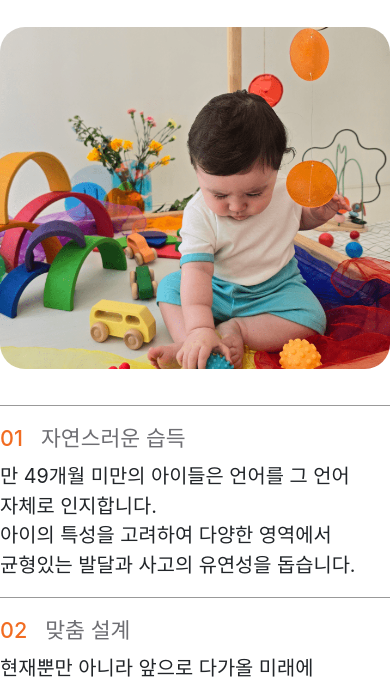
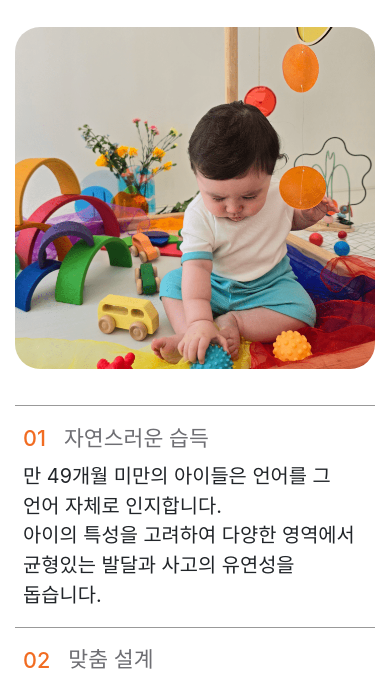
Before and after one commit to chaelsea000/lacals.github.io, a website: page regular.html in a window 390 px wide. Shown: the part 409-1089 px from the top of the page. Drawn offline with Linux system fonts and the light colour scheme; files whose address does not match are found by name; a web font is replaced by a local one.

Commit message:
Update regular.html

```diff
--- a/regular.html
+++ b/regular.html
@@ -52,8 +52,8 @@
         <p class="jumbotronLead">Signatures</p>
       </div>
     </section>
-    <section id="content">
-      <div class="lesson container-fluid">
+    <section class="container-fluid" id="content">
+      <div class="lesson">
         <h4 class="title">정규 레슨</h4>
         <p class="detail">사고의 유연성을 길러 세계 어디서든 품격을 갖춘 글로벌 인재 육성을 목표로 합니다.</p>
         <div class="lessonContent"><img src="./images/lessonImage1.png">
@@ -75,7 +75,7 @@
             <li><span>04</span>
               <h5>대상</h5>
               <p>
-                 분리가 가능하고 앉을 수 있는 월령 ~ 만 48개월 1:1 혹은 1:2로 진행합니다. </p>
+                 분리가 가능하고 앉을 수 있는 월령 ~ <br class="onlyMd">만 48개월 1:1 혹은 1:2로 진행합니다. </p>
             </li>
           </ul>
         </div>
@@ -101,7 +101,7 @@
 
        }
        @media (max-width: 991.98px) {
-           .lessonContent ul li {flex-wrap: wrap;}
+           .lessonContent ul li {flex-wrap: wrap; padding:1.8rem 0.9rem;}
            .lessonContent ul li p {width: 100%; margin-top: 0.8rem;}
        }
     </style>
```
